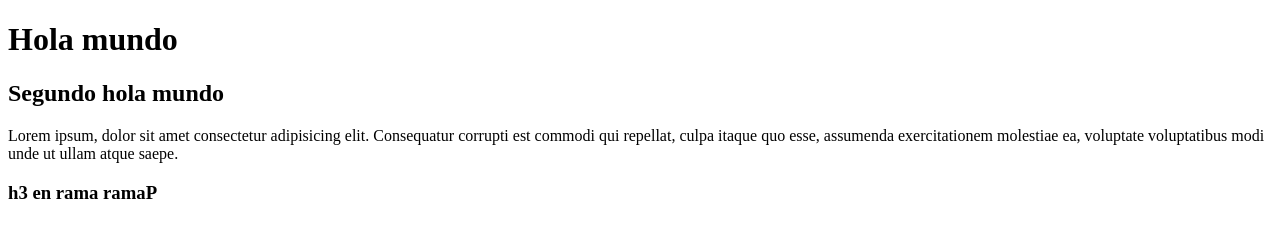
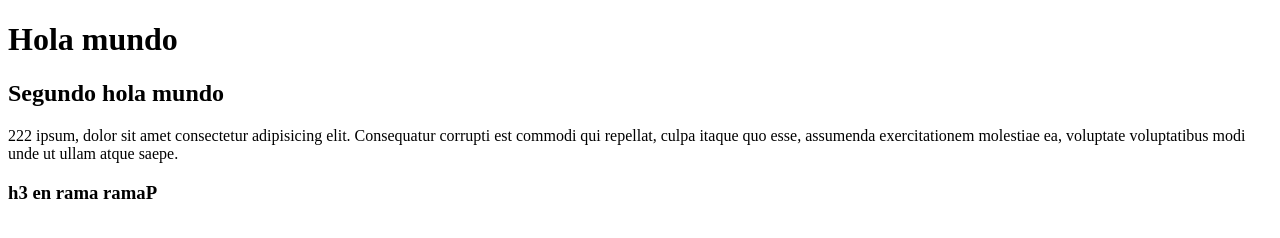
Before and after one commit to Ramirouf/test, a plain HTML site: page index.html in a window 1280 px wide. Drawn offline with Linux system fonts and the light colour scheme.

Commit message:
Agregue dos al inicio

```diff
--- a/index.html
+++ b/index.html
@@ -8,7 +8,7 @@
 <body></body>
     <h1>Hola mundo</h1>
     <h2>Segundo hola mundo</h2>
-    <p>Lorem ipsum, dolor sit amet consectetur adipisicing elit. Consequatur corrupti est commodi qui repellat, culpa itaque quo esse, assumenda exercitationem molestiae ea, voluptate voluptatibus modi unde ut ullam atque saepe.</p>
+    <p>222 ipsum, dolor sit amet consectetur adipisicing elit. Consequatur corrupti est commodi qui repellat, culpa itaque quo esse, assumenda exercitationem molestiae ea, voluptate voluptatibus modi unde ut ullam atque saepe.</p>
 
     <h3>h3 en rama ramaP</h3>
 </body>
```
